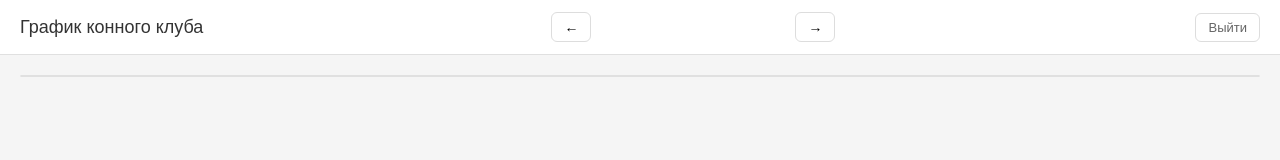
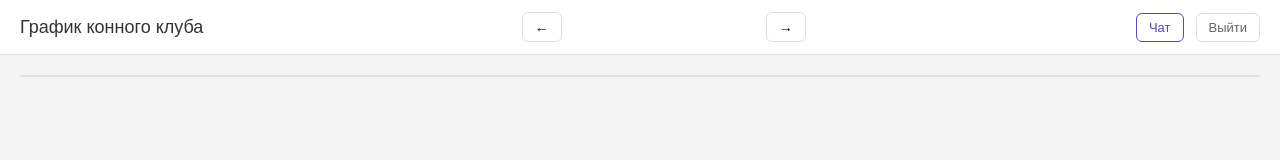
Before and after one commit to redmare00-boop/Horseclub, a website: page public/index.html in a window 1280 px wide. Drawn offline with Linux system fonts and the light colour scheme; no server answers; sample sign-in values are in the browser's storage.

Commit message:
Добавлена кнопка чата в шапку

```diff
--- a/public/index.html
+++ b/public/index.html
@@ -9,7 +9,7 @@
 <body>
 
 <div class="topbar">
-    <h1>График конного клуба</h1>
+    <h1>График конного клуба </h1>
     <div class="date-nav">
       <button id="prev-day">←</button>
       <span id="current-date"></span>
@@ -17,6 +17,7 @@
     </div>
     <div class="user-info">
       <span id="user-name"></span>
+      <a href="/chat.html" class="chat-link">Чат</a>
       <button id="logout-btn">Выйти</button>
     </div>
   </div>
```
